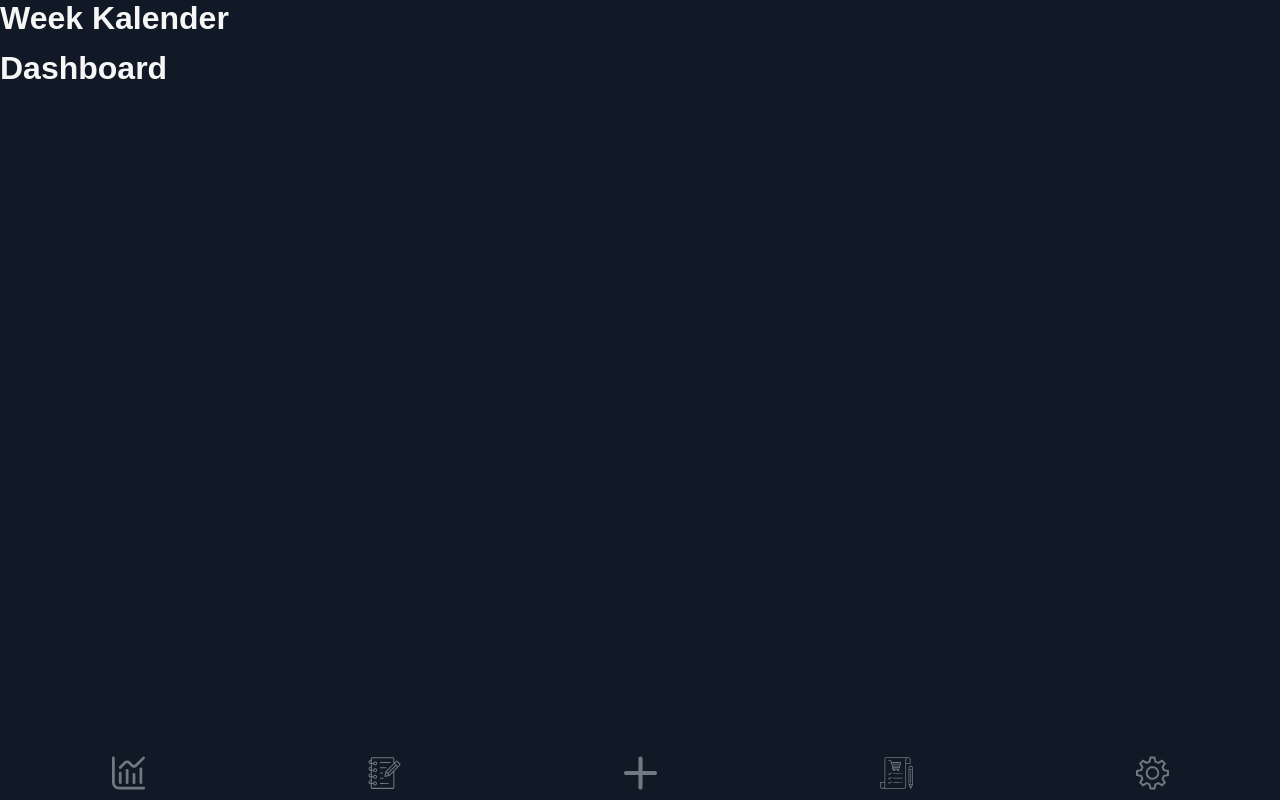
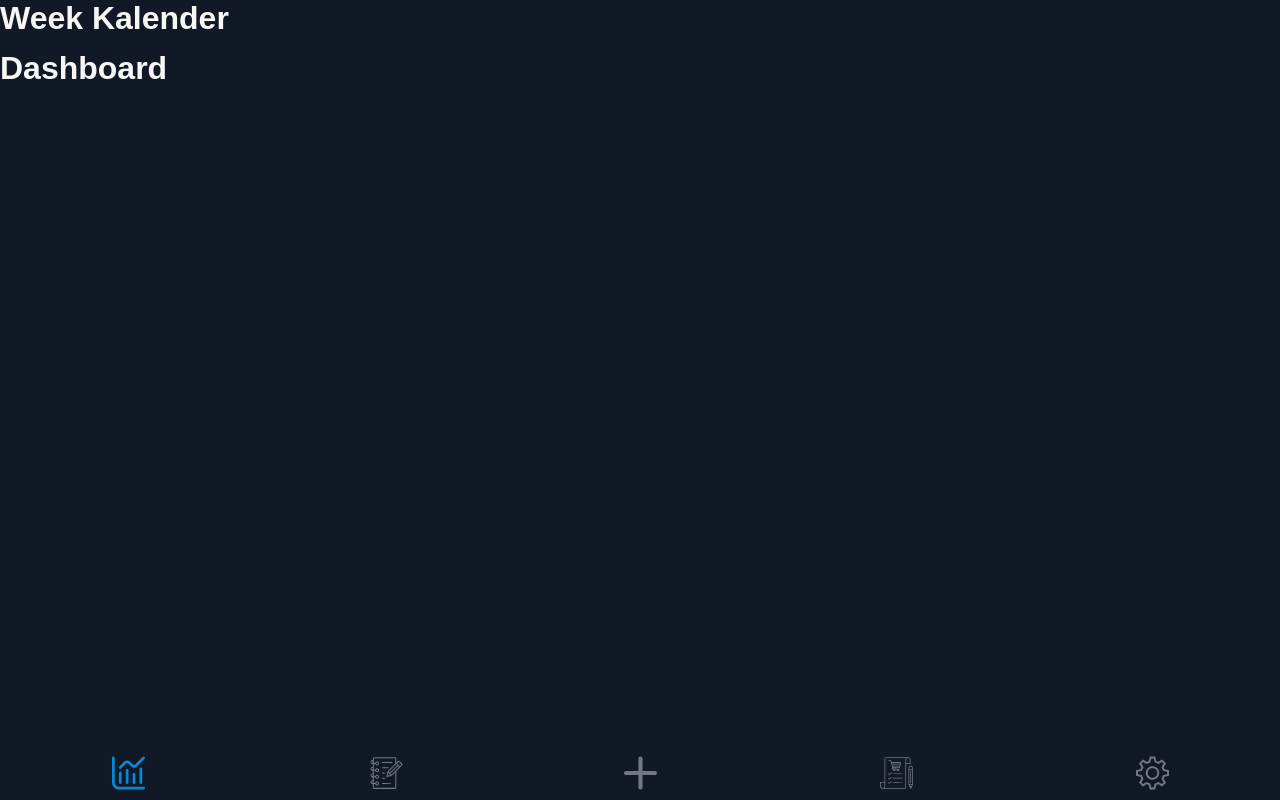
Before and after one commit to Evolinox/WebServices, a Vue app in the folder frontend/: page / in a window 1280 px wide. Built offline with nearby package versions, Linux system fonts and the light colour scheme.

Commit message:
navBar show activ icon

```diff
--- a/frontend/src/components/NavBar.vue
+++ b/frontend/src/components/NavBar.vue
@@ -1,5 +1,5 @@
 <script lang="ts" setup>
-import { watch } from 'vue'
+import { watch, computed } from 'vue'
 import { useRoute, useRouter } from 'vue-router'
 
 import dashboardSvg from '../assets/dashboard.svg?raw'
@@ -11,8 +11,10 @@ import settingsSvg from '../assets/settings.svg?raw'
 const route = useRoute()
 const router = useRouter()
 
+const isActive = (path: string) => computed(() => route.name === path)
+
 watch(
-  () => route.path,
+  () => route.name,
   (newPath) => {
     console.log('Route changed to: ', newPath)
   }
@@ -21,11 +23,11 @@ watch(
 
 <template>
   <div class="nav-bar">
-    <button class="nav-bar__item" v-html="dashboardSvg" @click="router.push({ name: 'dashboard' })"></button>
-    <button class="nav-bar__item" v-html="diarySvg" @click="router.push({ name: 'diary' })"></button>
-    <button class="nav-bar__item" v-html="plusSvg" @click="$emit('toggle-add-component')"></button>
-    <button class="nav-bar__item" v-html="shoppingListSvg" @click="router.push({ name: 'shoppingList' })"></button>
-    <button class="nav-bar__item" v-html="settingsSvg" @click="router.push({ name: 'settings' })"></button>
+    <button :class="['nav-bar__item', { 'nav-bar__item--active': isActive('dashboard').value }]" v-html="dashboardSvg" @click="router.push({ name: 'dashboard' })"></button>
+    <button :class="['nav-bar__item', { 'nav-bar__item--active': isActive('diary').value }, 'rightShift']" v-html="diarySvg" @click="router.push({ name: 'diary' })"></button>
+    <button :class="['nav-bar__item', { 'nav-bar__item--active': isActive('plus').value }]" v-html="plusSvg" @click="$emit('toggle-add-component')"></button>
+    <button :class="['nav-bar__item', { 'nav-bar__item--active': isActive('shoppingList').value }]" v-html="shoppingListSvg" @click="router.push({ name: 'shoppingList' })"></button>
+    <button :class="['nav-bar__item', { 'nav-bar__item--active': isActive('settings').value }]" v-html="settingsSvg" @click="router.push({ name: 'settings' })"></button>
   </div>
 </template>
 
@@ -50,4 +52,11 @@ watch(
   width: 50px;
   fill: var(--icon-color);
 }
+.nav-bar__item--active > svg {
+  fill: var(--accent-color--primary);
+}
+.rightShift > svg {
+  position: relative;
+  left: 2px;
+}
 </style>
```
